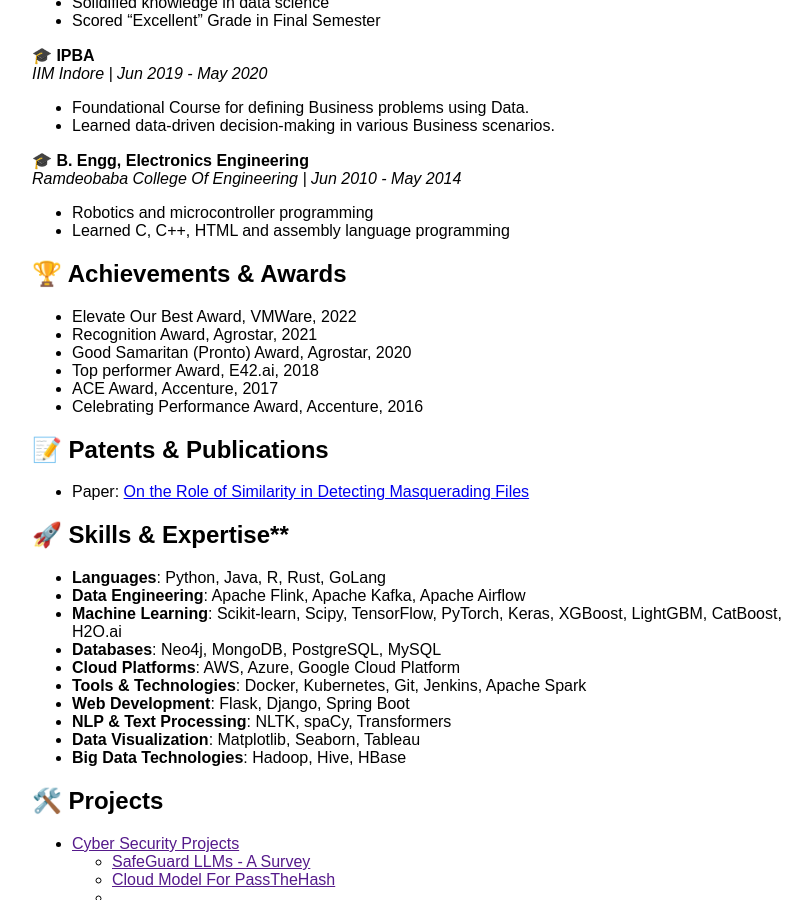
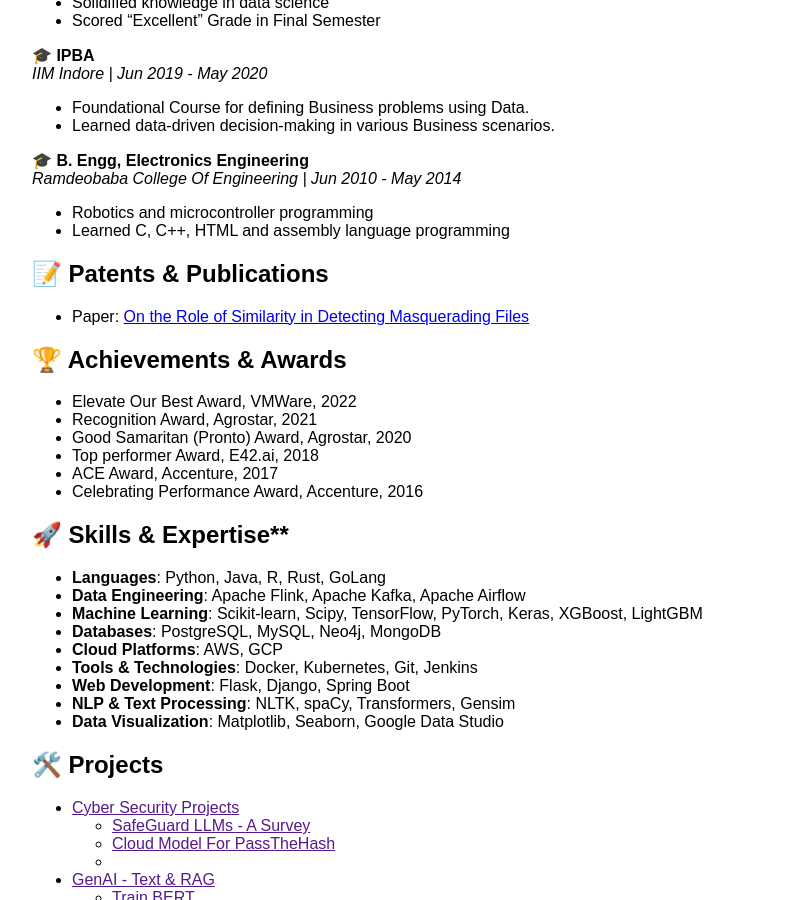
Before and after one commit to Sryborg/sryborg.github.io, a Jekyll site: the page built from resume.md, in a window 1280 px wide and 900 px high, scrolled down 267 px. Shown: the whole window, without its empty margins (416-1228 px from the left). Built offline with Jekyll 4.4.1, drawn with Linux system fonts in a browser that asks for light colours.

Commit message:
updating resume

```diff
--- a/_config.yml
+++ b/_config.yml
@@ -1,2 +1,2 @@
-title: "Susmit's Digital Diaries"
-theme: jekyll-theme-moonwalk
+title: "Susmit's Tech Tales"
+theme: jekyll-theme-leap-day
--- a/resume.md
+++ b/resume.md
@@ -31,21 +34,16 @@
 - ACE Award, Accenture, 2017
 - Celebrating Performance Award, Accenture, 2016
 
-## 📝 Patents & Publications
-- Paper: [On the Role of Similarity in Detecting Masquerading Files](https://arxiv.org/abs/2402.11227)
-
 ## 🚀 Skills & Expertise**
-
 - **Languages**: Python, Java, R, Rust, GoLang
 - **Data Engineering**: Apache Flink, Apache Kafka, Apache Airflow
-- **Machine Learning**: Scikit-learn, Scipy, TensorFlow, PyTorch, Keras, XGBoost, LightGBM, CatBoost, H2O.ai
-- **Databases**: Neo4j, MongoDB, PostgreSQL, MySQL
-- **Cloud Platforms**: AWS, Azure, Google Cloud Platform
-- **Tools & Technologies**: Docker, Kubernetes, Git, Jenkins, Apache Spark
+- **Machine Learning**: Scikit-learn, Scipy, TensorFlow, PyTorch, Keras, XGBoost, LightGBM
+- **Databases**: PostgreSQL, MySQL, Neo4j, MongoDB
+- **Cloud Platforms**: AWS, GCP
+- **Tools & Technologies**: Docker, Kubernetes, Git, Jenkins
 - **Web Development**: Flask, Django, Spring Boot
-- **NLP & Text Processing**: NLTK, spaCy, Transformers
-- **Data Visualization**: Matplotlib, Seaborn, Tableau
-- **Big Data Technologies**: Hadoop, Hive, HBase
+- **NLP & Text Processing**: NLTK, spaCy, Transformers, Gensim
+- **Data Visualization**: Matplotlib, Seaborn, Google Data Studio
 
 ## 🛠️ Projects
 
```
Also changed, not shown: other parts of resume.md (+3 -0 lines), index.md (+1 -1 lines).
